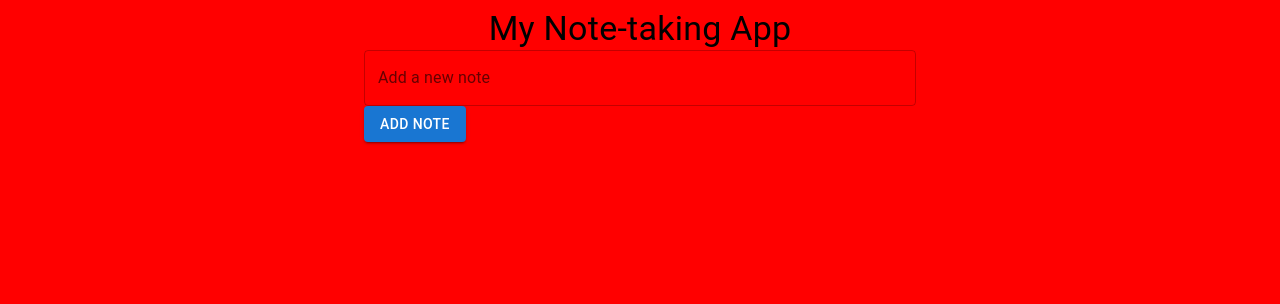
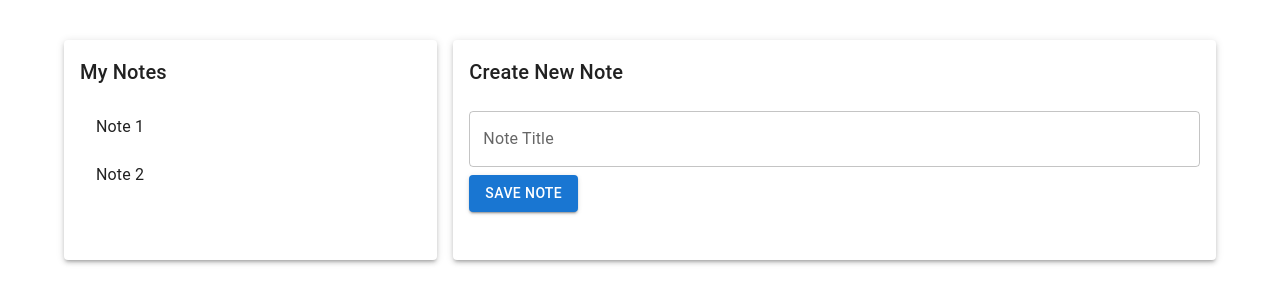
Before and after one commit to passechnik/note-app-react-js, a React (Vite) app: page / in a window 1280 px wide. Shown: the top 304 px of the page. Built offline with nearby package versions, Linux system fonts and the light colour scheme.

Commit message:
add note item and note edotor components

```diff
--- a/src/App.jsx
+++ b/src/App.jsx
@@ -1,40 +1,20 @@
-import React, { useState } from 'react';
-import { Container, Typography, Button, TextField } from '@mui/material';
-import './style.css';
+// App.js
+import React from 'react';
+import { Container, Grid } from '@mui/material';
+import NoteList from './components/NoteList';
+import NoteEditor from './components/NoteEditor';
 
 function App() {
-  const [notes, setNotes] = useState([]);
-  const [newNote, setNewNote] = useState('');
-
-  const addNote = () => {
-    if (newNote.trim() !== '') {
-      setNotes([...notes, newNote]);
-      setNewNote('');
-    }
-  };
-
   return (
-    <Container maxWidth="sm">
-      <Typography variant="h4" component="h1" align="center">
-        My Note-taking App
-      </Typography>
-      <div className="notes-list">
-        {notes.map((note, index) => (
-          <div key={index} className="note">
-            {note}
-          </div>
-        ))}
-      </div>
-      <TextField
-        label="Add a new note"
-        variant="outlined"
-        fullWidth
-        value={newNote}
-        onChange={(e) => setNewNote(e.target.value)}
-      />
-      <Button variant="contained" color="primary" onClick={addNote}>
-        Add Note
-      </Button>
+    <Container maxWidth="lg" sx={{ paddingTop: 4 }}>
+      <Grid container spacing={2}>
+        <Grid item md={4} xs={12}>
+          <NoteList />
+        </Grid>
+        <Grid item md={8} xs={12}>
+          <NoteEditor />
+        </Grid>
+      </Grid>
     </Container>
   );
 }
--- /dev/null
+++ b/src/components/NoteEditor.jsx
@@ -0,0 +1,37 @@
+// NoteEditor.js
+import React, { useState } from 'react';
+import { Paper, TextField, Button, Typography } from '@mui/material';
+
+function NoteEditor() {
+  const [currentNote, setCurrentNote] = useState({ id: null, title: '' });
+
+  const handleNoteChange = (e) => {
+    setCurrentNote({ ...currentNote, title: e.target.value });
+  };
+
+  const handleSaveNote = () => {
+    // Implement logic to save the note
+    console.log('Note saved:', currentNote);
+  };
+
+  return (
+    <Paper elevation={3} sx={{ padding: 2, height: '100%' }}>
+      <Typography variant="h6" gutterBottom>
+        {currentNote.id ? 'Edit Note' : 'Create New Note'}
+      </Typography>
+      <TextField
+        label="Note Title"
+        fullWidth
+        margin="normal"
+        value={currentNote.title}
+        onChange={handleNoteChange}
+      />
+      <Button variant="contained" color="primary" onClick={handleSaveNote}>
+        Save Note
+      </Button>
+      {/* Add more fields or actions for note editing */}
+    </Paper>
+  );
+}
+
+export default NoteEditor;
--- /dev/null
+++ b/src/components/NoteItem.jsx
@@ -0,0 +1,11 @@
+import React from 'react';
+import { ListItem, ListItemText } from '@mui/material';
+
+export default function NoteItem({ title }) {
+  return (
+    <ListItem button>
+      <ListItemText primary={title} />
+      {/* Add more details or actions for each note if needed */}
+    </ListItem>
+  );
+}
--- /dev/null
+++ b/src/components/NoteList.jsx
@@ -0,0 +1,24 @@
+import React, { useState } from 'react';
+import { List, Paper, Typography } from '@mui/material';
+import NoteItem from './NoteItem';
+
+export default function NoteList() {
+  const [notes, setNotes] = useState([
+    { id: 1, title: 'Note 1' },
+    { id: 2, title: 'Note 2' },
+    // Add more notes as needed
+  ]);
+
+  return (
+    <Paper elevation={3} sx={{ padding: 2, height: '100%' }}>
+      <Typography variant="h6" gutterBottom>
+        My Notes
+      </Typography>
+      <List>
+        {notes.map((note) => (
+          <NoteItem key={note.id} title={note.title} />
+        ))}
+      </List>
+    </Paper>
+  );
+}
--- a/src/style.css
+++ b/src/style.css
@@ -1,3 +1 @@
-body {
-  background-color: red;
-}/*# sourceMappingURL=style.css.map */
+/*# sourceMappingURL=style.css.map */
--- a/src/style.scss
+++ /dev/null
@@ -1,3 +0,0 @@
-body {
-    background-color: red;
-}
```
Also changed, not shown: 1 other file (tests, documents, lock files or other folders).
